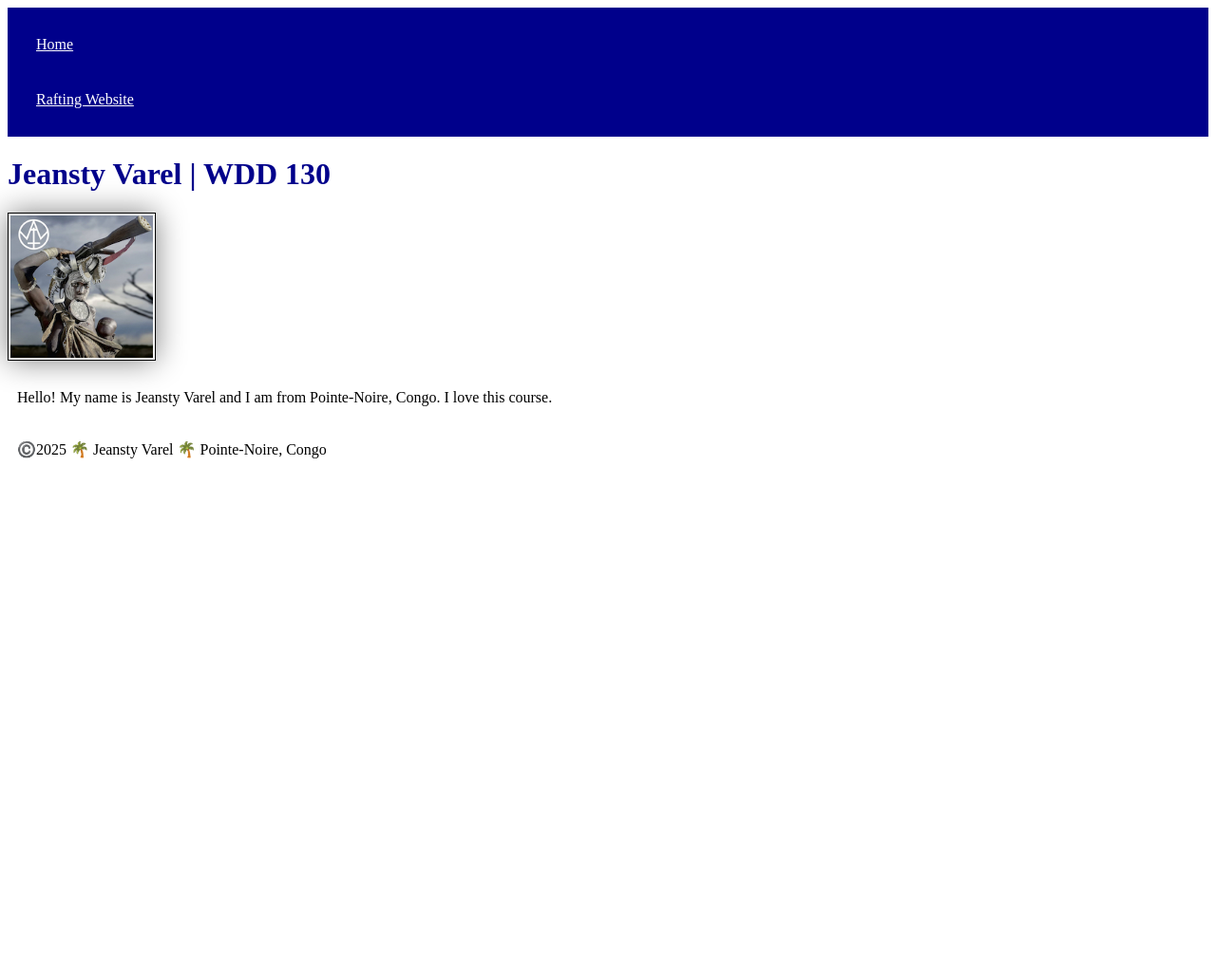
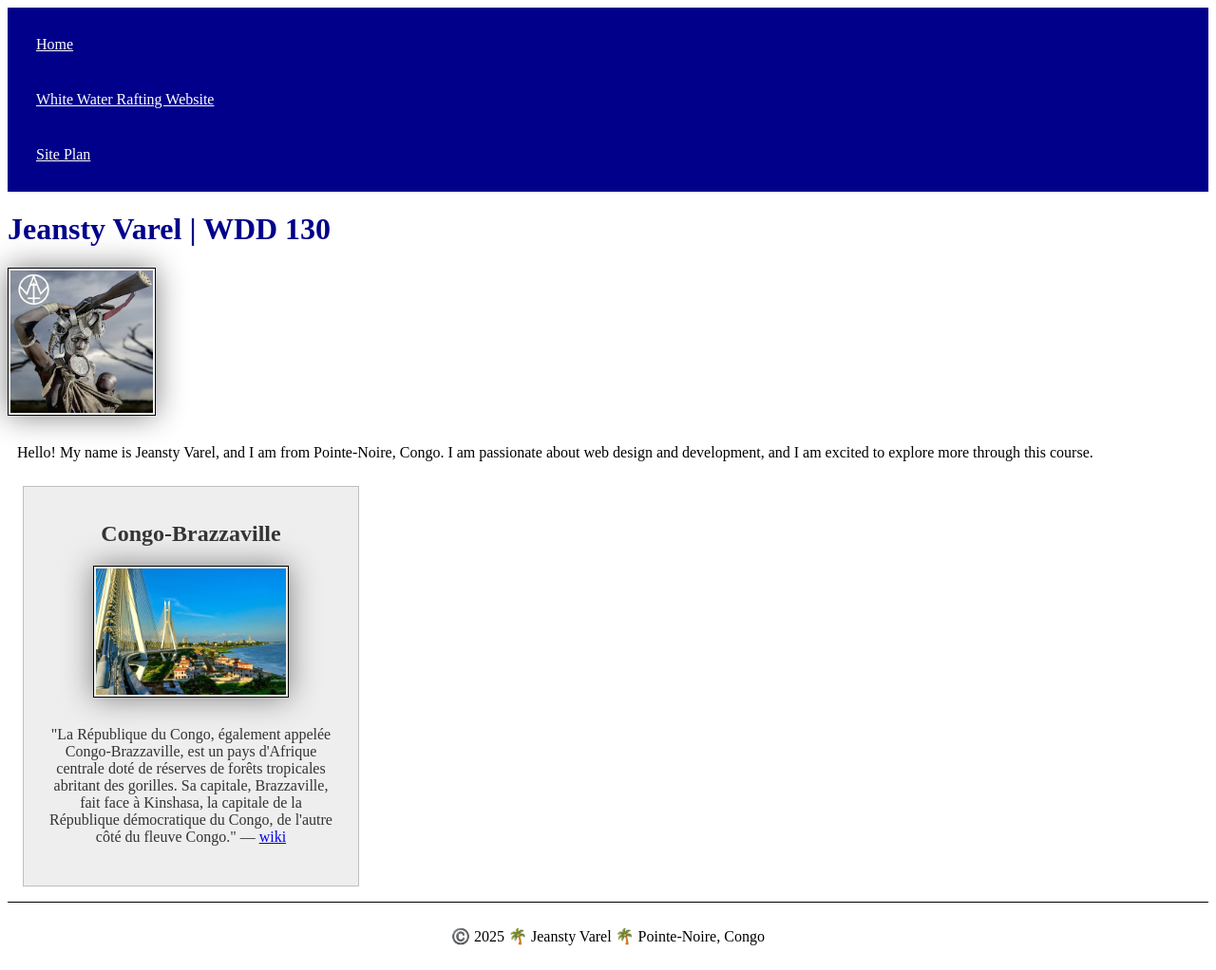
Before and after one commit to Moss-varel/wdd130, a plain HTML site: page index.html in a window 1280 px wide. Shown: the whole page at 95% size. Before the commit the page ends 800 px from the top, so only its background shows below. Drawn offline with Linux system fonts and the light colour scheme.

Commit message:
wo2 new index added

```diff
--- a/index.html
+++ b/index.html
@@ -2,7 +2,9 @@
 <html lang="en">
 <head>
     <meta charset="utf-8">
-        <meta name="viewport" content="width=device-width,initial-scale=1.0">
+    <meta name="viewport" content="width=device-width, initial-scale=1.0">
+    <meta name="description" content="Jeansty Varel's BUY-Idayo WDD 130 course homepage.">
+    <meta name="author" content="Jeansty Varel">
     <title>Jeansty Varel | WDD 130</title>
     <link rel="stylesheet" href="styles/styles.css">
 </head>
@@ -10,17 +12,25 @@
     <header>
         <nav>
             <a href="#">Home</a>
-            <a href="wwr">Rafting Website</a>
+            <a href="wwr/index.html">White Water Rafting Website</a>
+            <a href="wwr/site_plan_rafting.html">Site Plan</a>
         </nav>
     </header>
-
     <main>
         <h1>Jeansty Varel | WDD 130</h1>
-            <img src="images/profile.jpg" alt="Hello, my name is Jeansty Varel" width="200">
-            <p>Hello! My name is Jeansty Varel and I am from Pointe-Noire, Congo. I love this course.</p>
+        <img src="images/profile.jpg" alt="Profile picture of Jeansty Varel" width="200">
+        <p>Hello! My name is Jeansty Varel, and I am from Pointe-Noire, Congo. I am passionate about web design and development, and I am excited to explore more through this course.</p>
     </main>
+    <aside>
+        <h2>Congo-Brazzaville</h2>
+        <img src="images/congo.jpg" alt="Congo-Brazzaville landscape">
+        <p>"La République du Congo, également appelée Congo-Brazzaville, est un pays d'Afrique centrale doté de réserves de forêts tropicales abritant des gorilles. Sa capitale, Brazzaville, fait face à Kinshasa, la capitale de la République démocratique du Congo, de l'autre côté du fleuve Congo." — <a href="https://fr.wikipedia.org/wiki/République_du_Congo" target="_blank">wiki</a></p>
+    </aside>
     <footer>
-        <p>©️2025 🌴 Jeansty Varel 🌴 Pointe-Noire, Congo</p>
+        <p>©️ <span id="year"></span> 🌴 Jeansty Varel 🌴 Pointe-Noire, Congo</p>
+        <script>
+            document.getElementById("year").textContent = new Date().getFullYear();
+        </script>
     </footer>
 </body>
 </html>
--- a/styles/styles.css
+++ b/styles/styles.css
@@ -24,3 +24,24 @@ img {
 p {
     padding: 10px;
 }
+
+aside {
+    width: 20em;
+    margin: 1em;
+    border: 1px solid rgba(0, 0, 0, 0.2); /* why use rgba instead of hex here? */
+    padding: 1em;
+    background-color: #eee;
+    color: #333;
+    text-align: center;
+}
+
+aside img {
+    width: 200px;
+    height: auto;
+}
+
+footer {
+    margin-top: 1em;
+    border-top: 1px solid #000;
+    text-align: center;
+}
```
Also changed, not shown: images/congo.jpg (added). Lines whose indentation alone changed are shown as unchanged.
